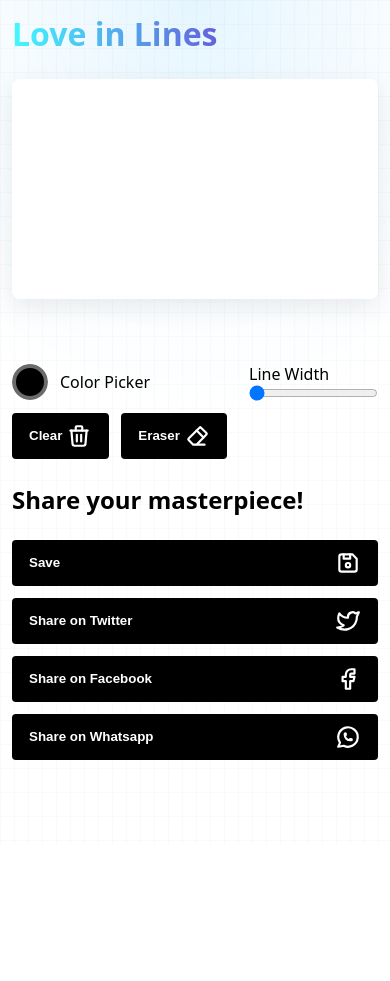
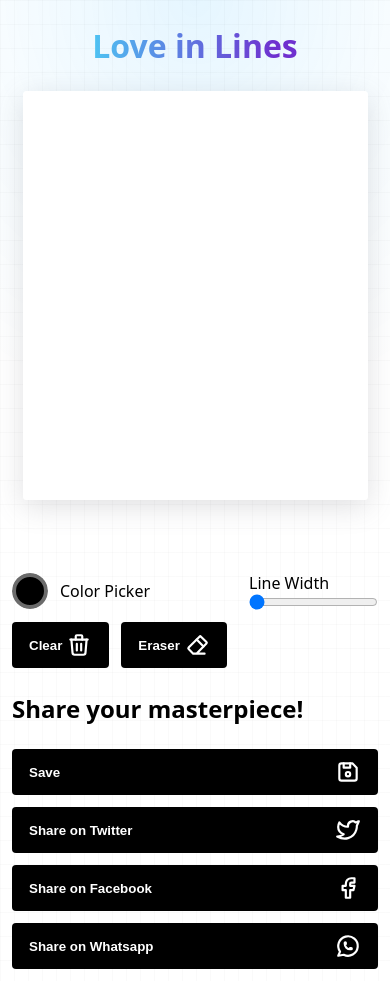
Before and after one commit to isahir0711/LoveInLines, an Angular app: page / in a window 390 px wide. Before the commit the page ends 844 px from the top, so only its background shows below. Built offline with nearby package versions, Linux system fonts and the light colour scheme.

Commit message:
now it resizes and works in any screen size, but now it needs to treat the screen touch on mobile as a clikc, i'll look onto that to know wich ts/js event handle that

```diff
--- a/src/app/app.component.css
+++ b/src/app/app.component.css
@@ -2,8 +2,8 @@
     display: flex;
     flex-direction: column;
     justify-content: center;
+    max-width: 700px;
     gap: 24px;
-    max-width: 700px;
     margin: 0 auto;
     padding: 12px;
 }
@@ -33,6 +33,8 @@
     background: linear-gradient(to right, #42F9FF 0%, #6F30CF 74%);
     -webkit-background-clip: text;
     -webkit-text-fill-color: transparent;
+    text-align: center;
+    margin: 24px;
 }
 
 .picker{
@@ -41,11 +43,16 @@
     gap: 12px;
 }
 
+.drawing-board{
+    display: flex;
+    justify-content: center;
+    margin-bottom: 60px;
+    margin-inline: 4px;
+}
 
 #drawing-canva{
-    border-radius: 8px;
-    box-shadow: rgba(149, 157, 165, 0.2) 0px 8px 24px;
-    margin-bottom: 40px;
+    border-radius: 4px;
+    box-shadow: rgba(100, 100, 111, 0.2) 0px 7px 29px 0px;
 }
 
 .share{
--- a/src/app/app.component.html
+++ b/src/app/app.component.html
@@ -1,9 +1,11 @@
+<h1 class="title">Love in Lines</h1>
+
+<div class="drawing-board">
+<canvas id="drawing-canva" ></canvas>
+</div>
+
+
 <section class="drawing-space">
-
-  <h1 class="title">Love in Lines</h1>
-
-  <canvas id="drawing-canva" width="700" height="420"></canvas>
-
   <form action="" [formGroup]="canvatools" class="tools">
     <div class="picker">
       <input formControlName="colorcode" id="color"  class="colorpicker" type="color">
--- a/src/app/app.component.ts
+++ b/src/app/app.component.ts
@@ -39,7 +39,6 @@ export class AppComponent {
   }
 
   ngAfterViewInit() {
-
     const canvas = document.getElementById('drawing-canva') as HTMLCanvasElement;
     const ctx = canvas.getContext("2d");
     if (ctx == null) {
@@ -48,9 +47,12 @@ export class AppComponent {
     if (canvas == null) {
       return;
     }
-
     const canvasOffsetX = canvas.offsetLeft;
     const canvasOffsetY = canvas.offsetTop;
+
+    canvas.width = window.innerWidth - canvasOffsetX;
+
+    canvas.height = 500 - canvasOffsetY;
 
     // Set the background color
     ctx.fillStyle = "#fff";
@@ -92,10 +94,12 @@ export class AppComponent {
       ctx.strokeStyle = formData['colorcode']
       ctx.lineCap = 'round';
 
+      const rect = canvas.getBoundingClientRect();
       const point = {
-        x: event.clientX - canvasOffsetX+12,
-        y: event.clientY  - canvasOffsetY+12,
+        x: event.clientX - rect.left,
+        y: event.clientY - rect.top,
       };
+
 
       ctx.lineTo(point.x, point.y);
       ctx.stroke();
@@ -109,7 +113,7 @@ export class AppComponent {
     const link = document.createElement('a');
     link.download = 'download.png';
     link.href = canvas.toDataURL();
-    //link.click();
+    link.click();
 
     const toastInfo: ToastInfo = {
       title: 'Image saved!',
@@ -118,7 +122,7 @@ export class AppComponent {
     this.toastService.add(toastInfo);
   }
 
-  clean(){
+  clean() {
 
     const canvas = document.getElementById('drawing-canva') as HTMLCanvasElement;
     const ctx = canvas.getContext("2d");
```
